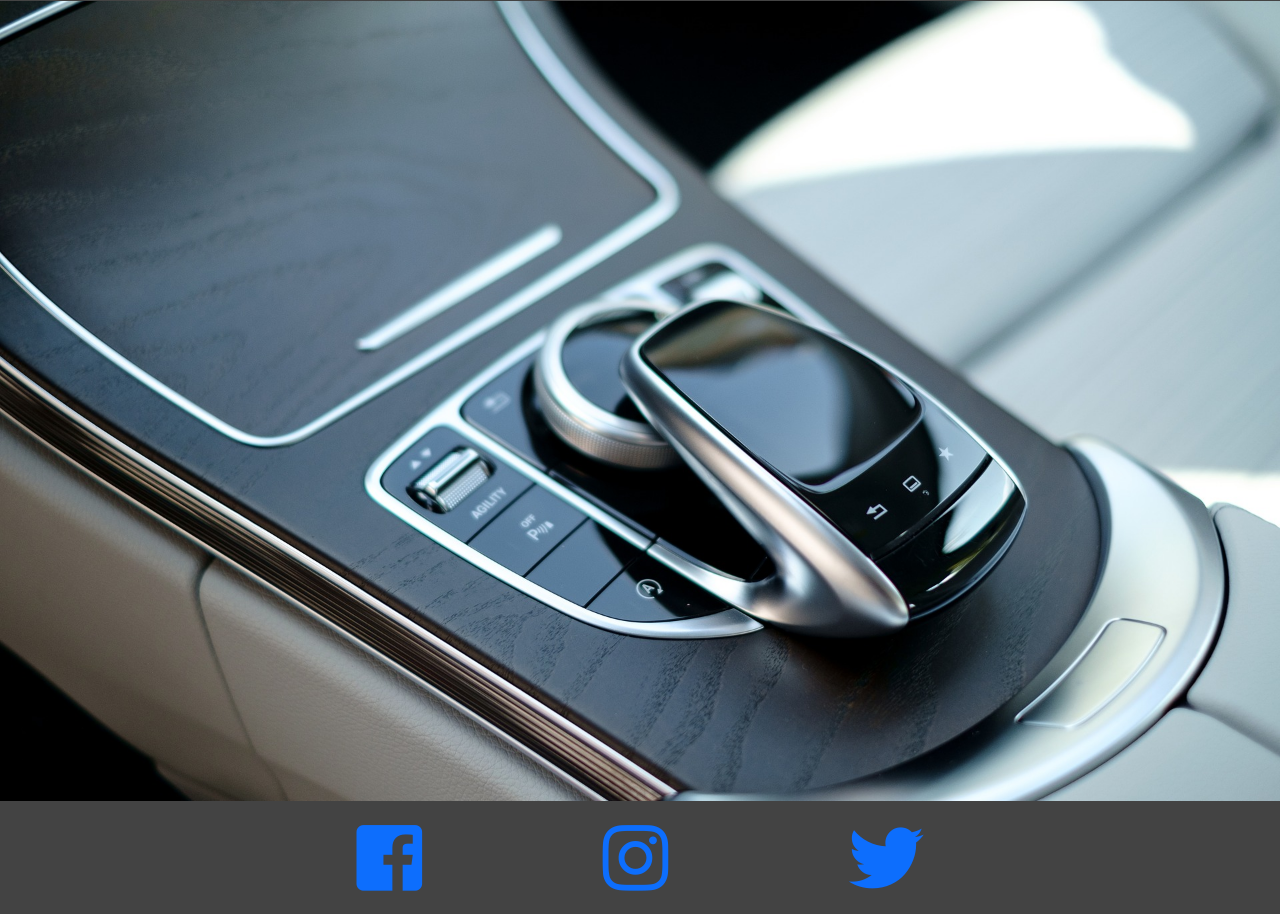
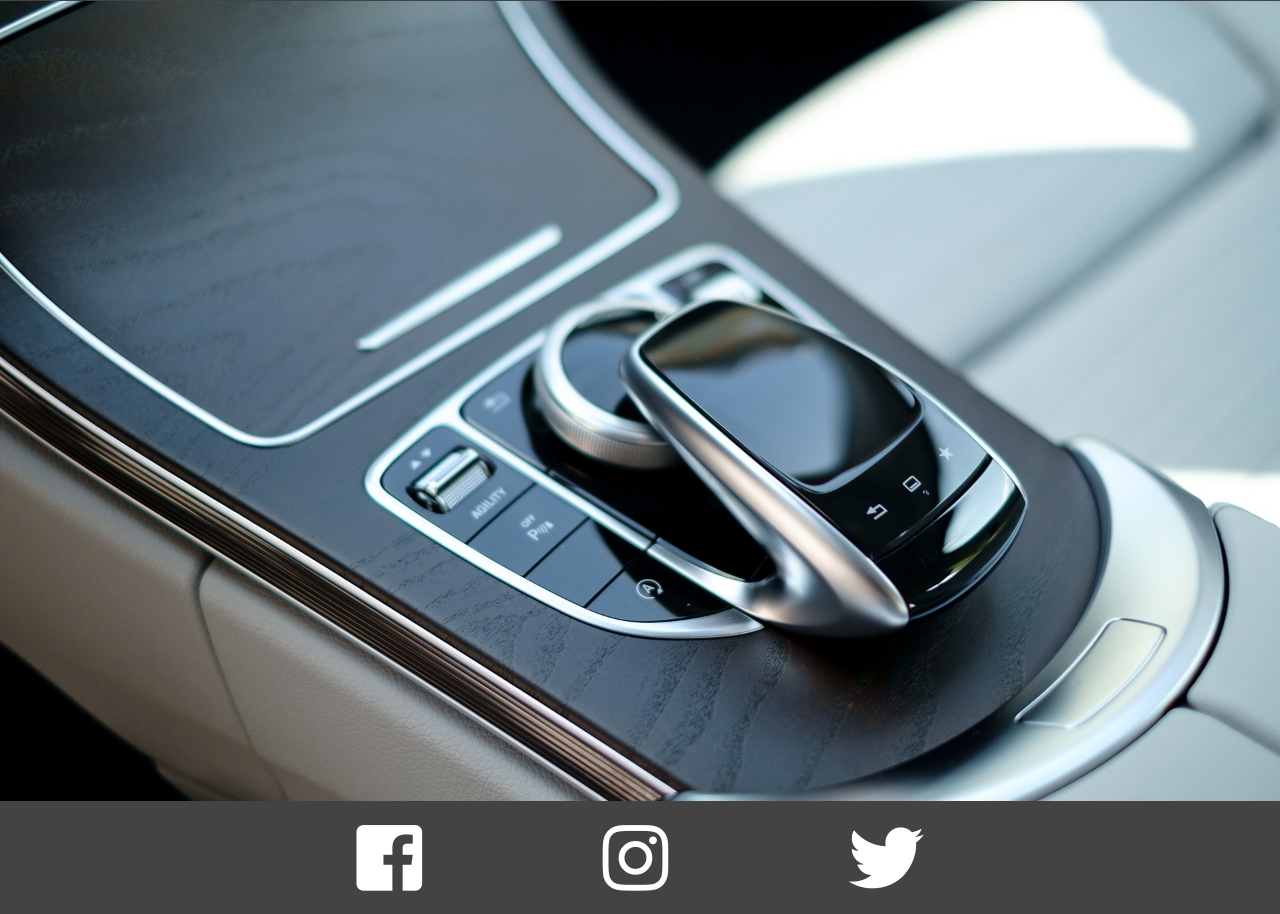
Before and after one commit to elidvenega/Mercedes, a plain HTML site: page index.html in a window 1280 px wide. Shown: the part 2878-3792 px from the top of the page. Drawn offline with nearby package versions, Linux system fonts and the light colour scheme.

Commit message:
social media links color changed to white

```diff
--- a/index.html
+++ b/index.html
@@ -243,14 +243,14 @@
       <div class="container">
         <div class="row">
           <div class="col-sm-12 col-md-12 col-lg-12">
-            <div class="icons">
-              <a href="https://facebook.com" target="_blank"
+            <div class="icons text-white">
+              <a class="text-white" href="https://facebook.com" target="_blank"
                 ><i class="fab fa-facebook-square"></i
               ></a>
-              <a href="https://instagram.com" target="_blank"
+              <a class="text-white" href="https://instagram.com" target="_blank"
                 ><i class="fab fa-instagram"></i
               ></a>
-              <a href="https://twitter.com" target="_blank"
+              <a class="text-white" href="https://twitter.com" target="_blank"
                 ><i class="fab fa-twitter"></i
               ></a>
             </div>
```
